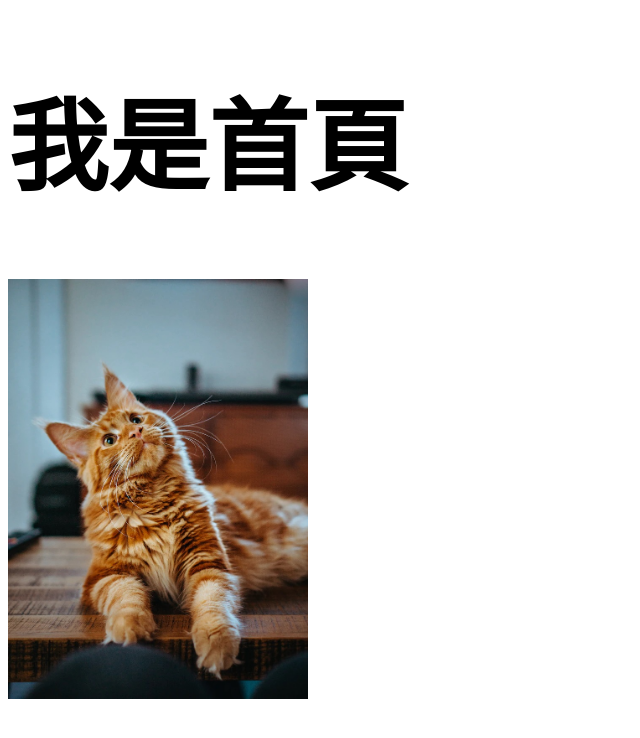
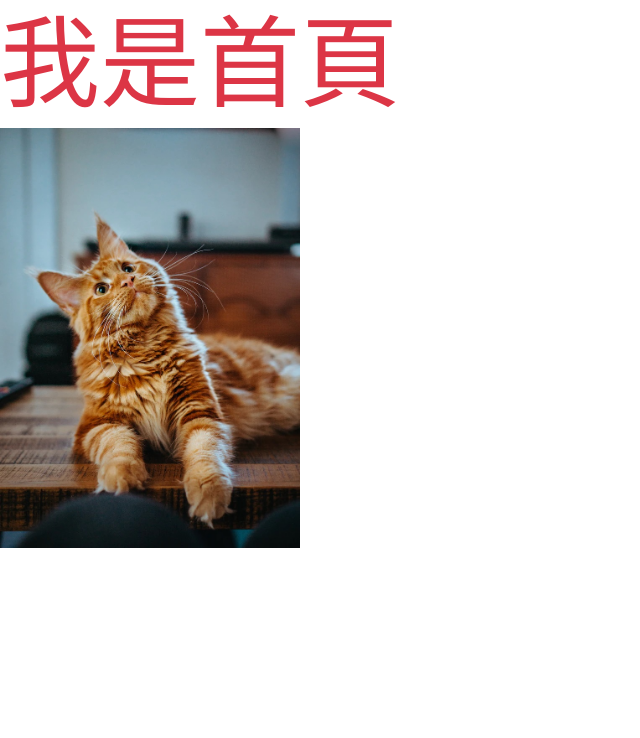
Before and after one commit to Afonguwu/2023-week3-4, a website built with Vite: page pages/index.html in a window 1280 px wide. Shown: the whole page, without its empty margins (0-640 px from the left). Built offline with nearby package versions, Linux system fonts and the light colour scheme.

Commit message:
BS CSS載入

```diff
--- a/assets/scss/all.scss
+++ b/assets/scss/all.scss
@@ -1,3 +1,5 @@
+@import '../../node_modules/bootstrap/scss/bootstrap.scss';
+@import'./layout/base';
 @import './layout/header.scss';
 @import './layout/footer.scss';
 
--- /dev/null
+++ b/assets/scss/layout/_base.scss
@@ -0,0 +1 @@
+@import url('https://fonts.googleapis.com/css2?family=Noto+Sans+TC:wght@400;700&family=Roboto:wght@400;700&display=swap');
--- a/package.json
+++ b/package.json
@@ -15,6 +15,7 @@
     "vite-plugin-ejs": "^1.6.4"
   },
   "dependencies": {
+    "bootstrap": "^5.3.1",
     "gh-pages": "^5.0.0",
     "glob": "^10.2.2",
     "sass": "^1.61.0",
--- a/pages/index.html
+++ b/pages/index.html
@@ -5,11 +5,12 @@
     <meta http-equiv="X-UA-Compatible" content="IE=edge" />
     <meta name="viewport" content="width=device-width, initial-scale=1.0" />
     <title>index</title>
+    <link rel="stylesheet" href="https://fonts.googleapis.com/css2?family=Material+Symbols+Outlined:opsz,wght,FILL,GRAD@20..48,100..700,0..1,-50..200" />
   </head>
   <body>
     <%- include('./layout/header'); -%>
 
-    <h1 class="index-title">我是首頁</h1>
+    <h1 class="index-title  text-danger">我是首頁</h1>
     <img src="../assets/images/cat.jpg" style="width: 300px;" alt="cat">
 
     <%- include('./layout/footer'); -%>
```
Also changed, not shown: 1 other file.
